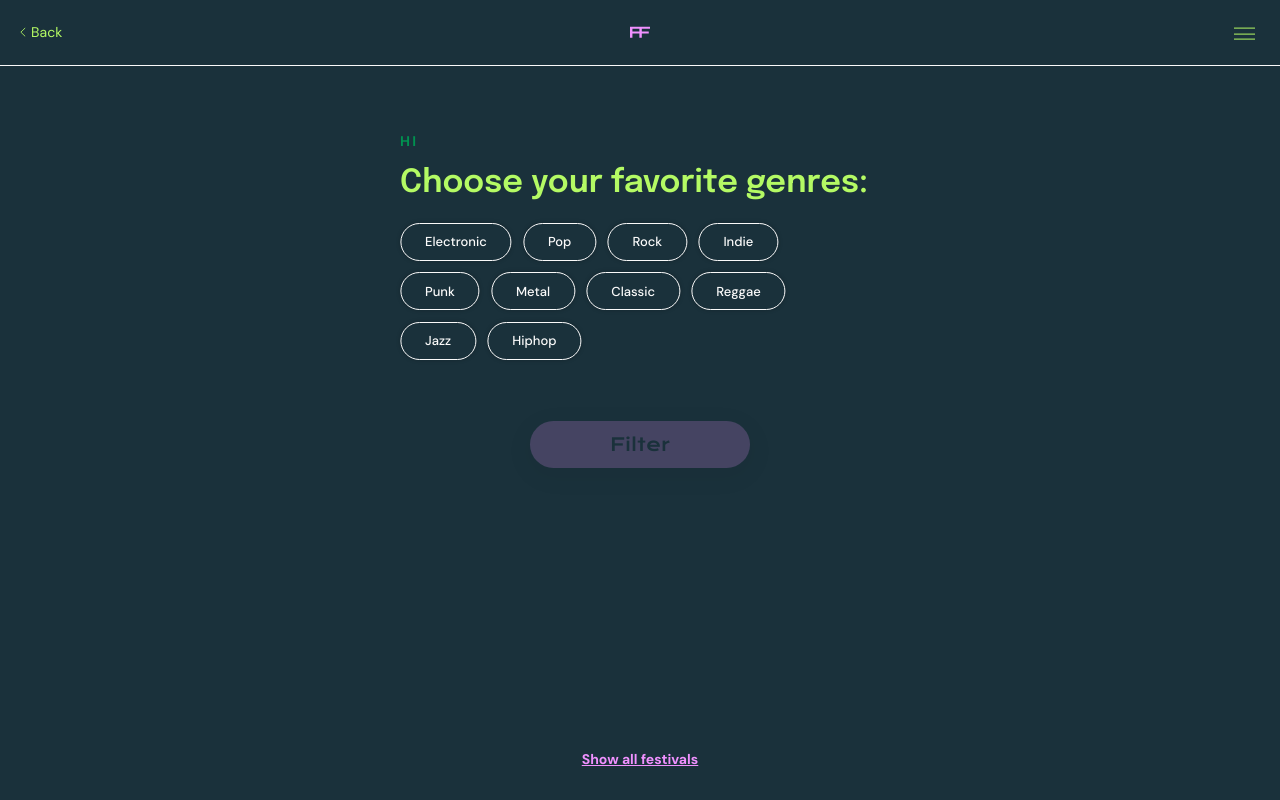
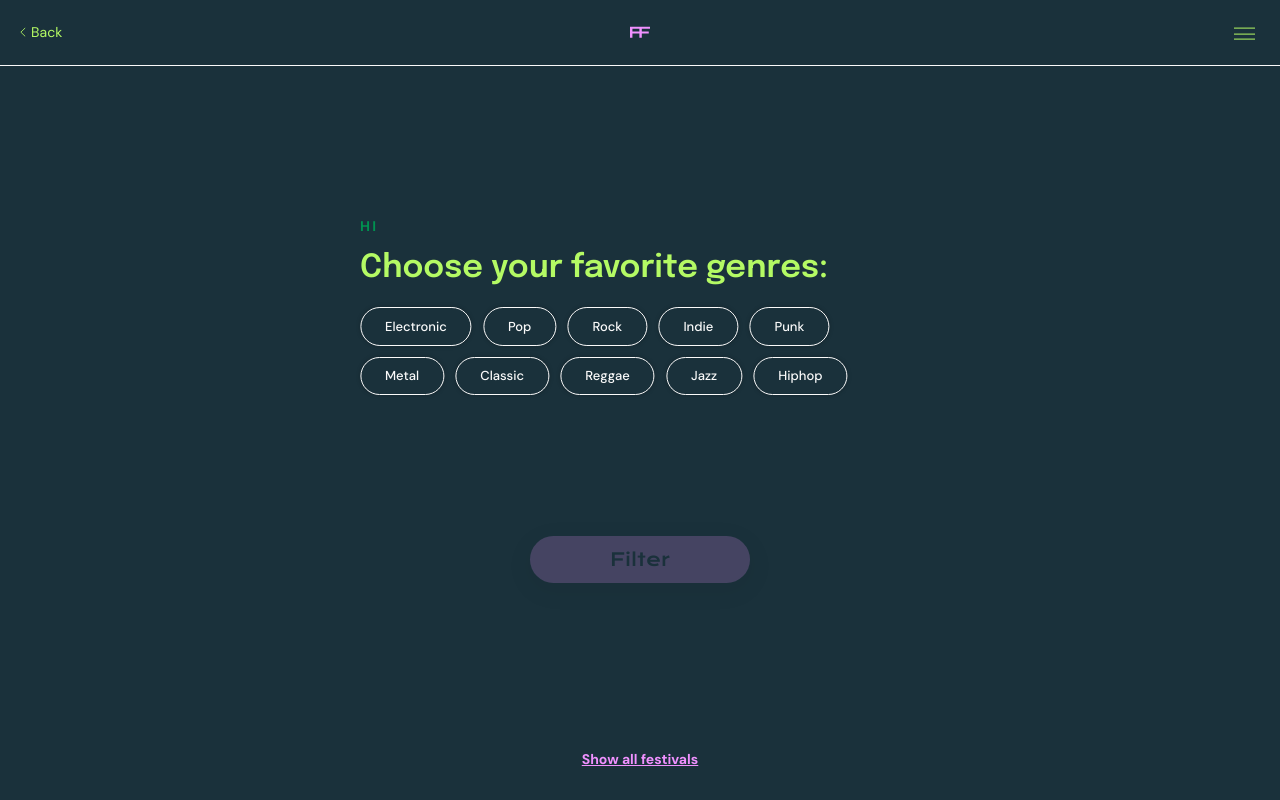
Before and after one commit to davidwobido/festival-filter, a React (Vite) app: page /filter in a window 1280 px wide. Built offline with nearby package versions, Linux system fonts and the light colour scheme.

Commit message:
:iphone: Add breakpoints to filter-page

```diff
--- a/src/pages/Filter/FilterPage.module.css
+++ b/src/pages/Filter/FilterPage.module.css
@@ -43,3 +43,16 @@
   display: grid;
   justify-self: center;
 }
+
+@media screen and (min-width: 423px) {
+  .wrapper {
+    position: unset;
+    height: inherit;
+    align-content: center;
+    gap: 8.5rem;
+  }
+
+  .tags {
+    max-width: 35rem;
+  }
+}
```
